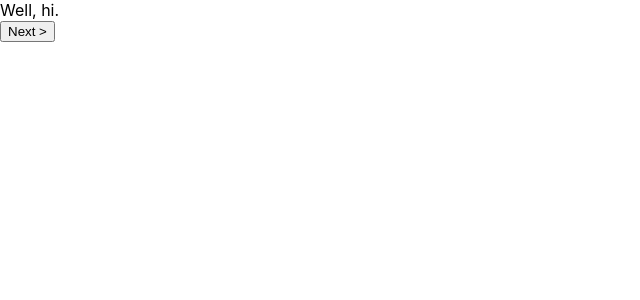
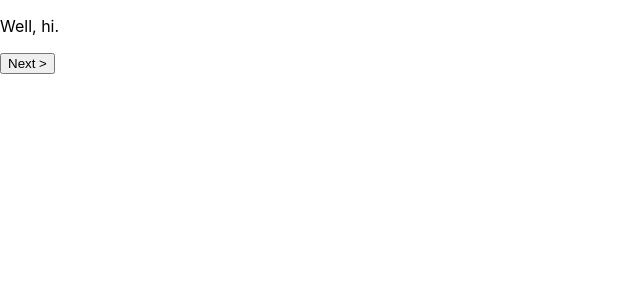
Before and after one commit to Binney/narratr, a React (Create React App) app: page /intro in a window 1280 px wide. Shown: the top 300 px of the page, without its empty margins (0-640 px from the left). Built offline with nearby package versions, Linux system fonts and the light colour scheme.

Commit message:
markdown

```diff
--- a/src/CurrentChapter.tsx
+++ b/src/CurrentChapter.tsx
@@ -1,4 +1,5 @@
 import { useCallback, useEffect, useState } from "react";
+import ReactMarkdown from "react-markdown";
 import { Chapter } from "./stories/Story";
 
 interface ChapterProps {
@@ -44,7 +45,7 @@ export default function CurrentChapter(props: ChapterProps) {
     }
 
     return <div>
-        {getText(textProgress)}
+        <ReactMarkdown>{getText(textProgress)}</ReactMarkdown>
         {showChoices && ActiveChoices(props.chapter)}
     </div>
 
--- a/src/LockedChapter.tsx
+++ b/src/LockedChapter.tsx
@@ -1,3 +1,4 @@
+import { ReactMarkdown } from "react-markdown/lib/react-markdown";
 import { Chapter } from "./stories/Story"
 
 export interface HistoryItem {
@@ -15,7 +16,7 @@ export default function LockedChapter(props: HistoryItem) {
     }
 
     return <div>
-        {props.chapter.prose}
+        <ReactMarkdown>{props.chapter.prose}</ReactMarkdown>
         {LockedChoice(props.choice || 0)}
     </div>
 }
```
